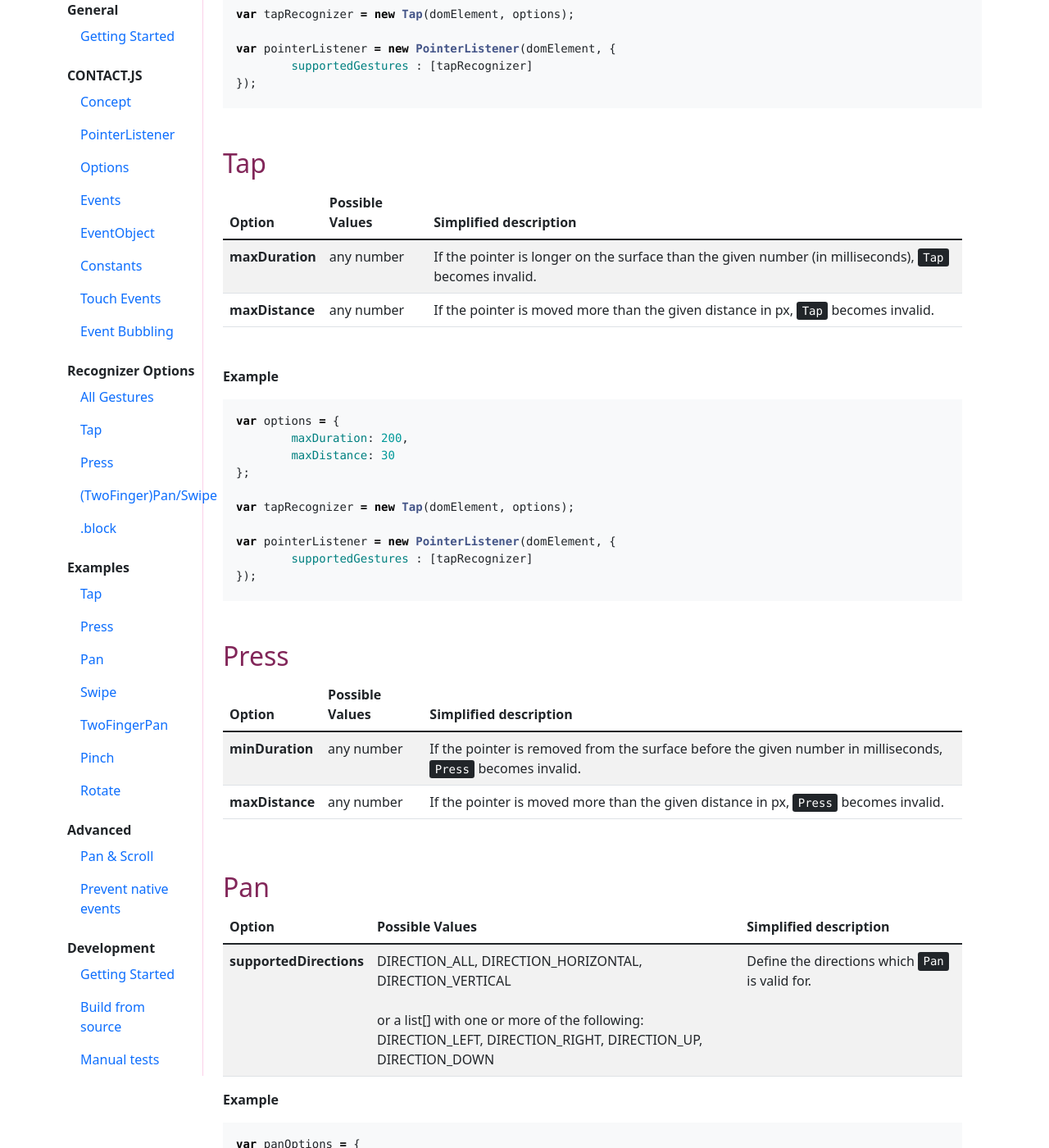
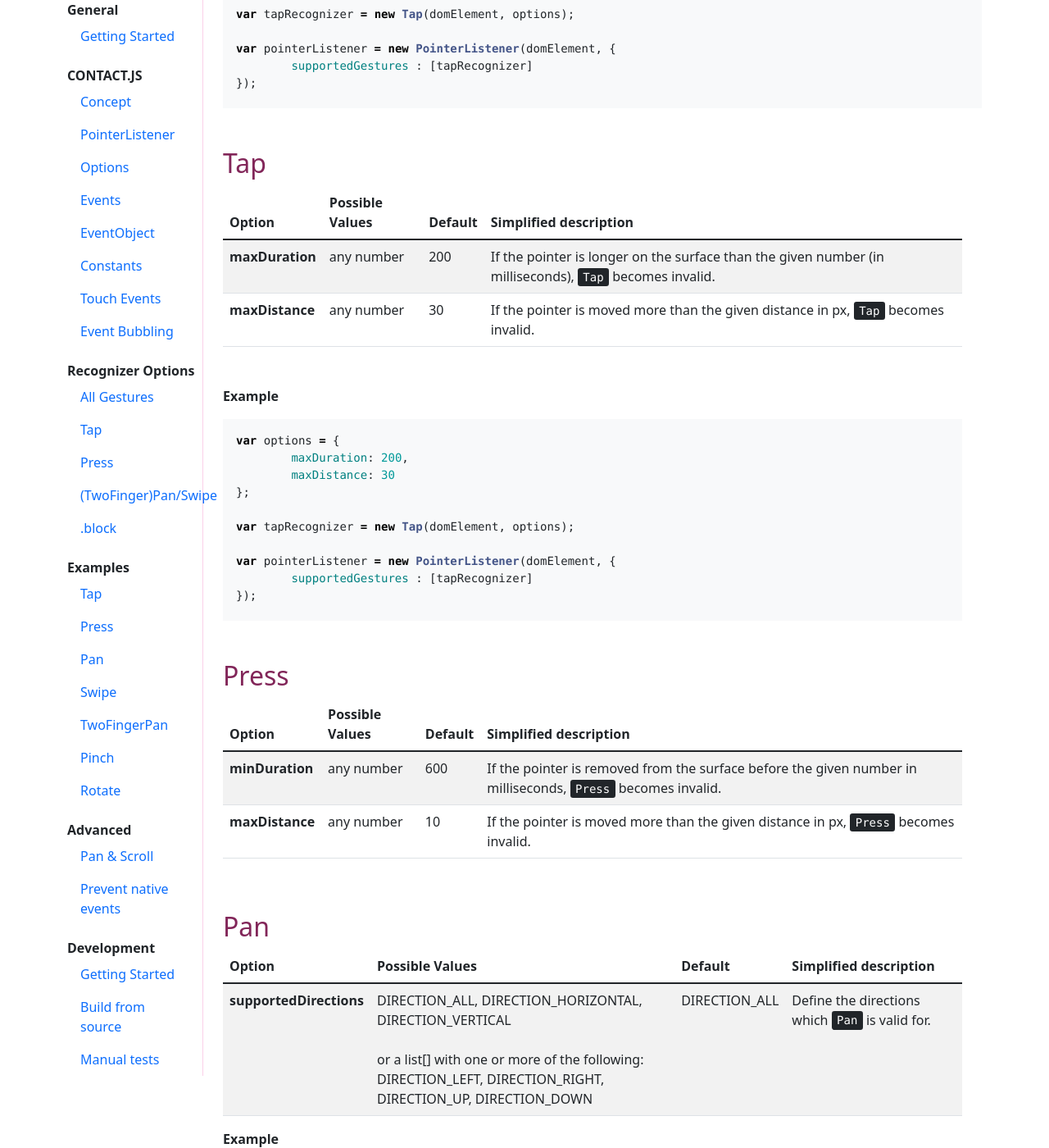
Before and after one commit to biodiv/contactjs, a Jekyll site: the page built from docs/documentation/recognizer-options.html, in a window 1280 px wide and 1400 px high, scrolled down 681 px. Shown: the whole window at 82% size. Built offline with Jekyll 4.4.1, drawn with Linux system fonts in a browser that asks for light colours.

Commit message:
add default values to docs

```diff
--- a/docs/documentation/recognizer-options.html
+++ b/docs/documentation/recognizer-options.html
@@ -22,6 +22,7 @@ bg-color: bg-white
 								<tr>
 									<th scope="col">Option</th>
 									<th scope="col">Possible Values</th>
+									<th scope="col">Default</th>
 									<th scope="col">Simplified description</th>
 								</tr>
 							</thead>
@@ -33,6 +34,9 @@ bg-color: bg-white
 										false
 									</td>
 									<td>
+										true
+									</td>
+									<td>
 										Turn event bubbling on or off
 									</td>
 								</tr>
@@ -41,6 +45,9 @@ bg-color: bg-white
 									<td>
 										number[]<br>
 										[0,1,2,3,4,8,16]
+									</td>
+									<td>
+										[]
 									</td>
 									<td>
 										Has only an effect if the input is made using a mouse. Restricts the recognizer to the corresponding mouse button.<br>
@@ -79,6 +86,7 @@ var pointerListener = new PointerListener(domElement, {
 								<tr>
 									<th scope="col">Option</th>
 									<th scope="col">Possible Values</th>
+									<th scope="col">Default</th>
 									<th scope="col">Simplified description</th>
 								</tr>
 							</thead>
@@ -89,6 +97,9 @@ var pointerListener = new PointerListener(domElement, {
 										any number
 									</td>
 									<td>
+										200
+									</td>
+									<td>
 										If the pointer is longer on the surface than the given number (in milliseconds), <kbd>Tap</kbd> becomes invalid.
 									</td>
 								</tr>
@@ -96,6 +107,9 @@ var pointerListener = new PointerListener(domElement, {
 									<th scope="row">maxDistance</th>
 									<td>
 										any number
+									</td>
+									<td>
+										30
 									</td>
 									<td>
 										If the pointer is moved more than the given distance in px, <kbd>Tap</kbd> becomes invalid.
@@ -134,6 +148,7 @@ var pointerListener = new PointerListener(domElement, {
 							<tr>
 								<th scope="col">Option</th>
 								<th scope="col">Possible Values</th>
+								<th scope="col">Default</th>
 								<th scope="col">Simplified description</th>
 							</tr>
 						</thead>
@@ -144,6 +159,9 @@ var pointerListener = new PointerListener(domElement, {
 									any number
 								</td>
 								<td>
+									600
+								</td>
+								<td>
 									If the pointer is removed from the surface before the given number in milliseconds, <kbd>Press</kbd> becomes invalid.
 								</td>
 							</tr>
@@ -151,6 +169,9 @@ var pointerListener = new PointerListener(domElement, {
 								<th scope="row">maxDistance</th>
 								<td>
 									any number
+								</td>
+								<td>
+									10
 								</td>
 								<td>
 									If the pointer is moved more than the given distance in px, <kbd>Press</kbd> becomes invalid.
@@ -171,6 +192,7 @@ var pointerListener = new PointerListener(domElement, {
 							<tr>
 								<th scope="col">Option</th>
 								<th scope="col">Possible Values</th>
+								<th scope="col">Default</th>
 								<th scope="col">Simplified description</th>
 							</tr>
 						</thead>
@@ -181,6 +203,9 @@ var pointerListener = new PointerListener(domElement, {
 									DIRECTION_ALL, DIRECTION_HORIZONTAL, DIRECTION_VERTICAL <br><br>
 									or a list[] with one or more of the following: <br>
 									DIRECTION_LEFT, DIRECTION_RIGHT, DIRECTION_UP, DIRECTION_DOWN
+								</td>
+								<td>
+									DIRECTION_ALL
 								</td>
 								<td>
 									Define the directions which <kbd>Pan</kbd> is valid for.
```
